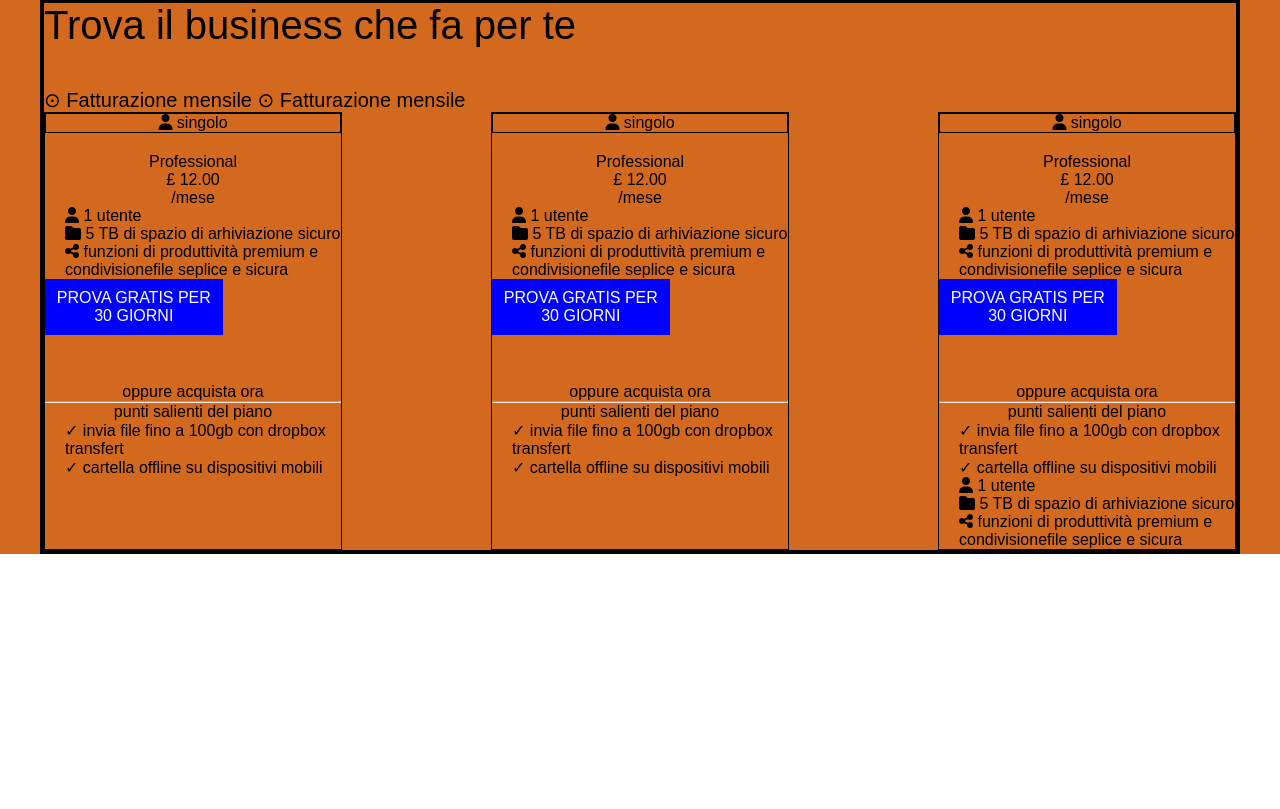
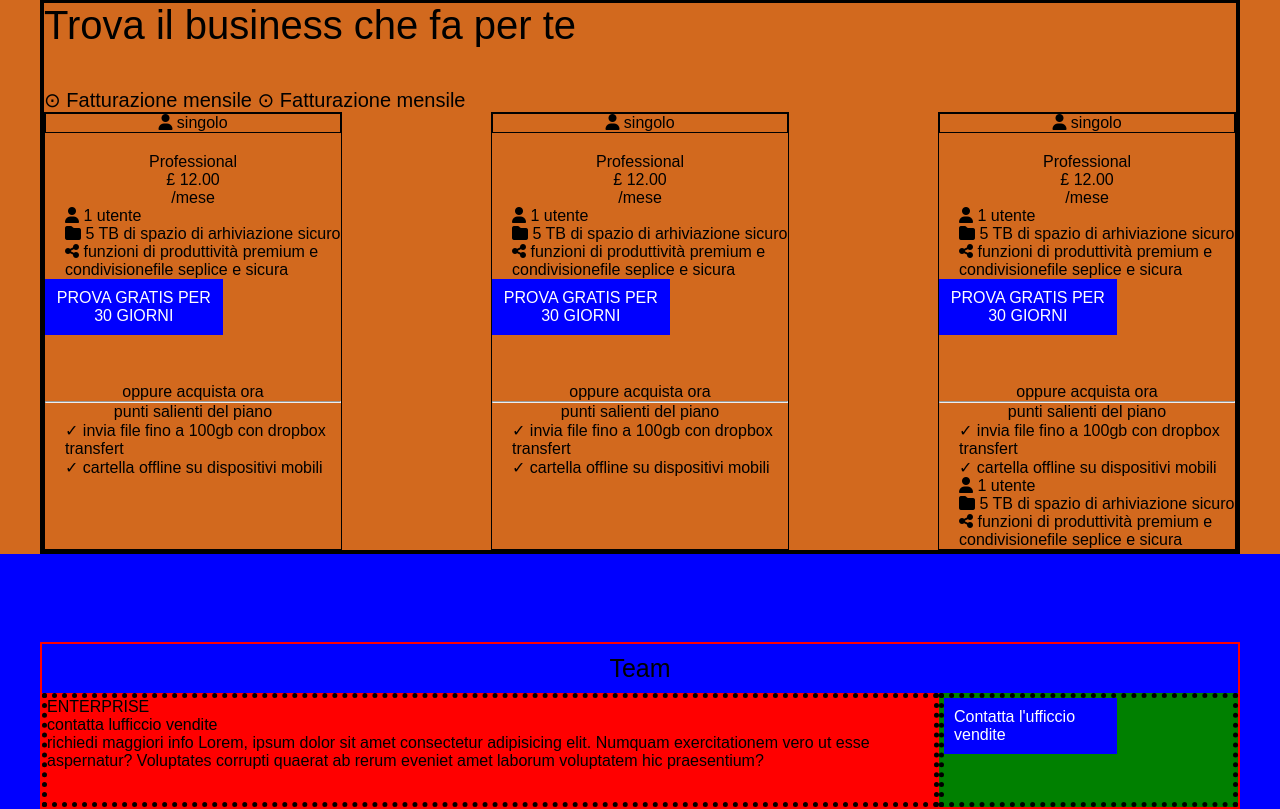
Before and after one commit to Nicola-Campagna/htmlcss-dropbox, a plain HTML site: page index.html in a window 1280 px wide. Shown: the part 1076-1885 px from the top of the page. Before the commit the page ends 1630 px from the top, so only its background shows below. Drawn offline with Linux system fonts and the light colour scheme; files whose address does not match are found by name.

Commit message:
add structure section" team"

```diff
--- a/css/style.css
+++ b/css/style.css
@@ -45,21 +45,20 @@
     background-color: blue;
 }
 
-.sections{
+.team-section{
     display: flex;
     flex-wrap: wrap;
-    justify-content: center;
+    justify-content:center;
     /* debug */
-    height: 400px;
+    /* height: 400px; */
     border: 2px solid red;
 }
 
-.head-section{
+.team-section h4{
     width: 100%;
-    border: 2px solid black;
-    /* padding: 1rem 0rem; */
-    /* debug */
-    height: 80px;
+    text-align: center;
+    font-size: 25px;
+    padding:10px;
 }
 
 /* Jumbotron */
@@ -94,14 +93,14 @@
     margin-bottom:2rem;
 }
 
-.jumbotron div.w-70 img{
+.jumbotron div.w-75 img{
     position: relative;
     top: 6rem;
     right: 2rem;
 }
 /* RIGHT/LEFT */
-.w-70{
-    max-width: 75%;
+.w-75{
+    width: 75%;
     /* height:500px; */
     /* debug */
     background-color: red;
@@ -109,7 +108,7 @@
 }
 
 .w-25{
-    max-width: 25%;
+    width: 25%;
     /* debug */
     background-color: green;
     border: 5px dotted black;
--- a/index.html
+++ b/index.html
@@ -53,7 +53,7 @@
                         <a href="#"><i class="fa-solid fa-arrow-down"></i></a>
                     </div>
                 </div>
-                <div class="w-70">
+                <div class="w-75">
                     <img src="./img/img//jumbo.png " alt="logo">
                 </div>
             </div>
@@ -233,24 +233,25 @@
 
         </div>
     </div>
-        </section>
+ </section>
 
 
+        <!-- SECTION TEAM -->
+        <section class="section-blue">
+            <div class="team-section s-container">
 
-        <!-- <section class="section-blue">
-            <div class="sections s-container">
-                <div class="head-section">
-                    <h1>Tutto ciò che ti serve per il lavoro, in un unico posto</h1>
+                <h4>Team</h4>
+
+                <div class="w-75">
+                    <div>ENTERPRISE</div>
+                    <div>contatta lufficcio vendite</div>
+                    <div>richiedi maggiori info Lorem, ipsum dolor sit amet consectetur adipisicing elit. Numquam exercitationem vero ut esse aspernatur? Voluptates corrupti quaerat ab rerum eveniet amet laborum voluptatem hic praesentium?</div>
                 </div>
-
-                <div class="w-40">
-                    <h2>Finalmente tutti i tuoi strumenti,contenuti e collaboratori sono accessibili dallo stesso posto.Dropbox Business è più di uno spazio di archiviazione sicuro:è un modo intelligente e integrato per ottimizzare il flusso di lavoro esistente.</h2>
-                </div>
-                <div class="w-60">
-                    <img src="" alt="logo">
+                <div class="w-25">
+                    <div class="btn">Contatta l'ufficcio vendite</div>
                 </div>
             </div>
-        </section>     -->
+        </section>
 
         <!-- <section class="section">
             <div class="sections s-container">
```
